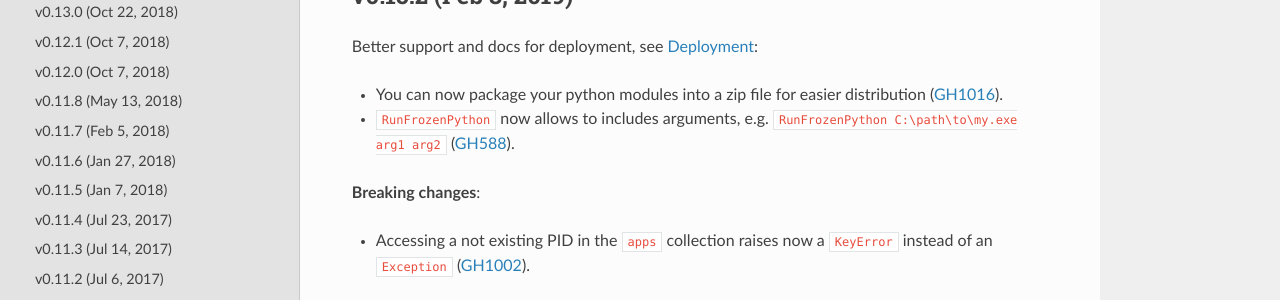
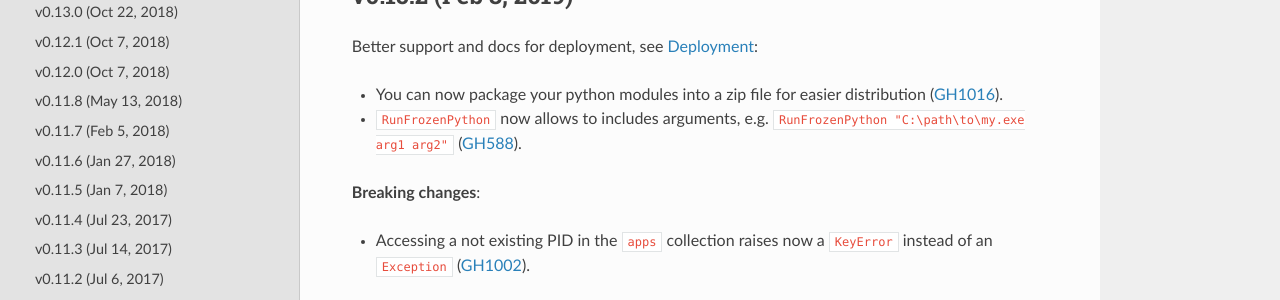
Before and after one commit to xlwings/xlwings, a Sphinx documentation site: the page built from docs/whatsnew.rst, in a window 1280 px wide and 900 px high. Shown: the part 181-481 px from the top of the window. Built offline with Sphinx 7.4.7 and the Read the Docs theme 2.0.0, drawn with Linux system fonts in a browser that asks for light colours.

Commit message:
doc fixes

```diff
--- a/docs/whatsnew.rst
+++ b/docs/whatsnew.rst
@@ -7,7 +7,7 @@ v0.15.2 (Feb 3, 2019)
 Better support and docs for deployment, see :ref:`deployment`:
 
 * You can now package your python modules into a zip file for easier distribution (:issue:`1016`).
-* ``RunFrozenPython`` now allows to includes arguments, e.g. ``RunFrozenPython C:\path\to\my.exe arg1 arg2`` (:issue:`588`).
+* ``RunFrozenPython`` now allows to includes arguments, e.g. ``RunFrozenPython "C:\path\to\my.exe arg1 arg2"`` (:issue:`588`).
 
 **Breaking changes**:
 
```
